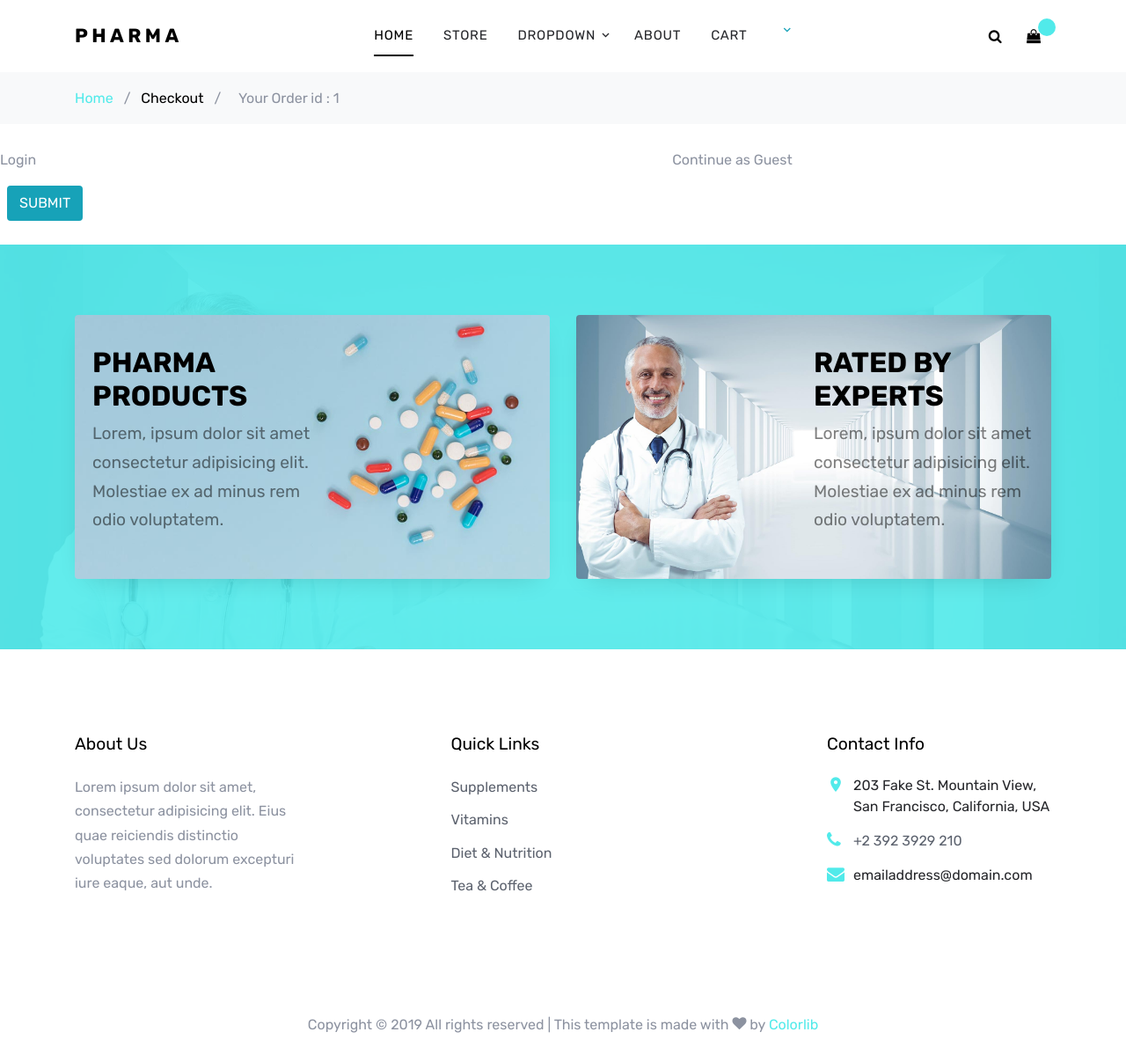
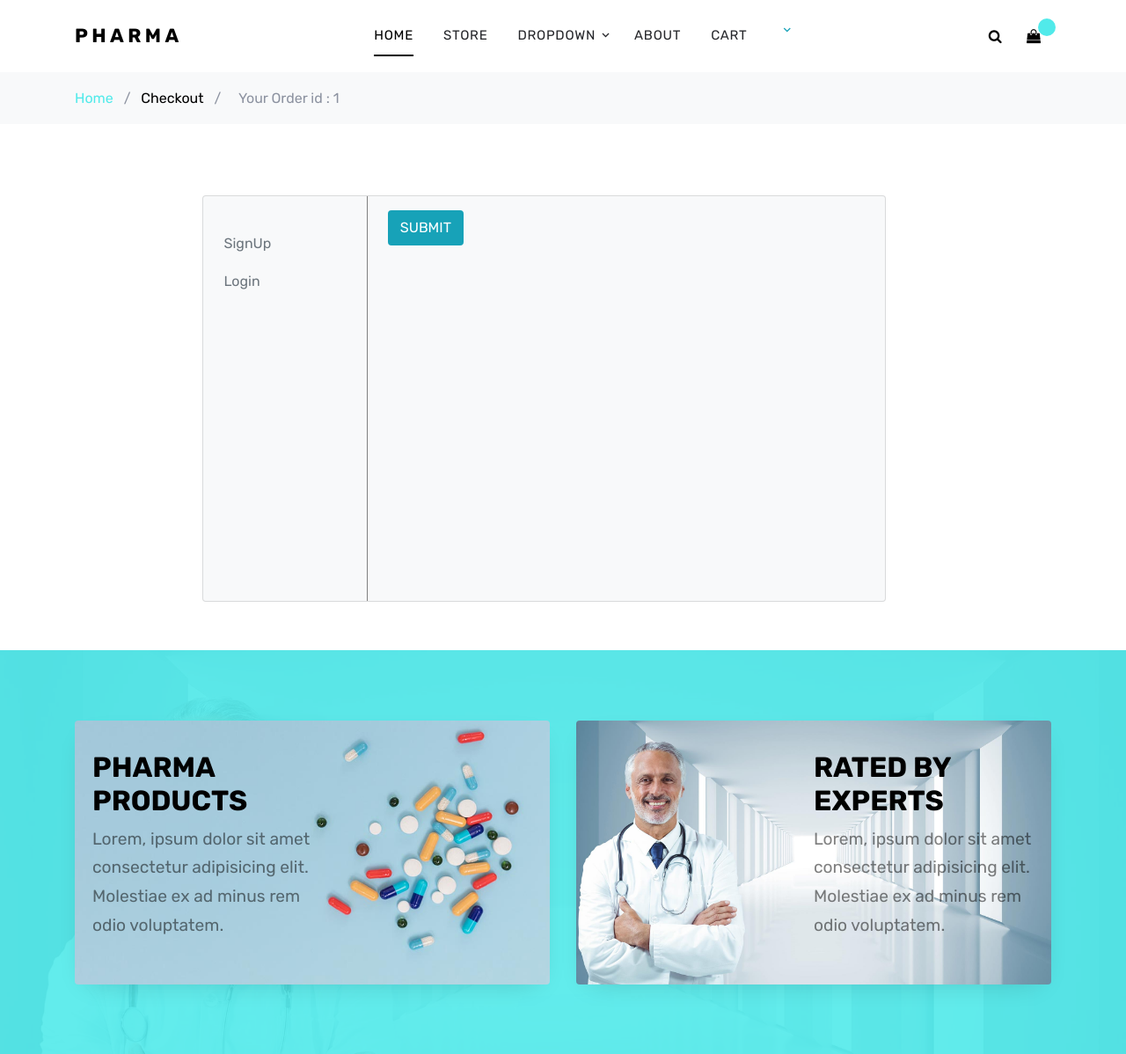
Before and after one commit to raju-ahammad/Medicine-store, a Django app: template pharma/templates/cart/checkout.html in a window 1280 px wide; the page is wider, and only the part inside the window is pictured. Shown: the top 1198 px of that part at 88% size. Before the commit the page ends 1174 px from the top of that part, so only its background shows below. Run offline with Django 3.2, Linux system fonts and the light colour scheme; the template is opened without the code that fills it: most values are stand-ins (such as "Sample title", 1, 10 or a date in 2020); some libraries are stand-ins or nearby versions; some web fonts are replaced.

Commit message:
Add existing file

```diff
--- a/pharma/adresse/views.py
+++ b/pharma/adresse/views.py
@@ -23,8 +23,8 @@ def checkout_address_create_view(request):
             instance.address_type = address_type
             instance.save()
 
-            request.session[address_type + "_address_id"] = instance.id
-            request.session["shipping_id"] = instance.id
+            #request.session[address_type + "_address_id"] = instance.id
+            request.session["shipping_adress_id"] = instance.id
             #print(address_type + "_address_id")
         else:
             print("Error here")
--- a/pharma/cart/urls.py
+++ b/pharma/cart/urls.py
@@ -6,4 +6,5 @@ urlpatterns = [
     path('cart/', views.cart_view, name='cart'),
     path('cheakout/', views.cheakout, name='cheakout'),
     path('cart_update/', views.cart_update, name='cart_update'),
+    path('cheakout/done', views.cheakout_done_view, name='cheakout_done'),
 ]
--- a/pharma/templates/cart/adcart.html
+++ b/pharma/templates/cart/adcart.html
@@ -2,8 +2,8 @@
   {% csrf_token %}
   <input type="hidden" name="product_id" value="{{ product.id }}">
   {% if product in cart.product.all %}
-  <button class="btn-success btn " type="submit" name="button">Remove</button>
+  <button class="btn-info btn " type="submit" name="button">Remove</button>
   {% else %}
-   <button class="btn btn-success" type="submit">AddTocart</button>
+   <button class="btn btn-info" type="submit">AddTocart</button>
   {% endif %}
 </form>
--- a/pharma/templates/cart/checkout.html
+++ b/pharma/templates/cart/checkout.html
@@ -16,16 +16,35 @@
 <br>
 <div class="">
   {% if not billing_profile %}
-      <div class="row">
-        <div class="col-sm-7">
-          <p>Login</p>
-          {% include 'cart/forms.html' with form=login_form next=request.build_absulate_uri %}
-        </div>
-        <br>
-        <div class="col-sm-3">
-           <p>Continue as Guest</p>
+      <br>
+      <br>
+      <div class="container ml-5 mr-4">
+        <div class="card bg-light " style="margin: auto; width: 70%;">
+          <div class="row">
+            <div class="col-sm-3 mt-3">
+              <div class="ml-4 mt-4">
+                {% if user.is_authenticated %}
+                <p class="mb-3" ><a class="text-secondary" href="{% url 'password_change' %}">Change Password </a></p>
+                <p class="mb-3" ><a class="text-secondary" href="{% url 'password_reset' %}"> Password Reset</a></p>
+                {% else %}
+                <p class="mb-3" ><a class="text-secondary" href="{% url 'signup' %}">SignUp </a></p>
+                <p class="mb-3" ><a class="text-secondary" href="{% url 'login' %}">Login </a></p>
+                {% endif %}
+
+              </div>
+
+            </div>
+            <div class="vl" style="border-left: 1px solid gray; height: 460px;" ></div>
+            <div class="col-sm-8 mt-3">
+              <div class="form">
+                {% include 'cart/forms.html' with form=login_form next=request.build_absulate_uri %}
+              </div>
+
+            </div>
+          </div>
         </div>
       </div>
+      <br>
       <br>
     {% else %}
        {% if not object.shipping_adress %}
@@ -48,14 +67,24 @@
            </div>
          </div>
          {% else %}
-         <div class="col-md-6">
 
-           <div class="row mb-5">
-             <div class="col-md-12">
-               <h2 class="h3 mb-3 text-black">Your Order</h2>
+           <div class="row">
+            <div class="col-md-8 mb-8 mb-md-0 m-auto">
+              <br>
+               <h2 class="h3 mb-3 text-black text-center">Your Order</h2>
                <div class="p-3 p-lg-5 border">
                  <table class="table site-block-order-table mb-5">
-                   <p class="text-center"> Order id : {{ object.order_id }}</p>
+                   <div class="text ml-4">
+                     <p> Name: {{ object.shipping_adress.first_name }} {{ object.shipping_adress.last_name }}</p>
+                     <p> Phone: {{ object.shipping_adress.phone }}</p>
+                     <p> Adress: {{ object.shipping_adress.adress_1 }}</p>
+                     <p class="text"> Order id : {{ object.order_id }}</p>
+
+                   </div>
+
+
+                   <br>
+                   <br>
                    <thead>
                      <th>Product</th>
                      <th>Total</th>
@@ -83,53 +112,19 @@
                    </tbody>
                  </table>
 
-                 <div class="border mb-3">
-                   <h3 class="h6 mb-0"><a class="d-block" data-toggle="collapse" href="#collapsebank" role="button"
-                       aria-expanded="false" aria-controls="collapsebank">Direct Bank Transfer</a></h3>
-
-                   <div class="collapse" id="collapsebank">
-                     <div class="py-2 px-4">
-                       <p class="mb-0">Make your payment directly into our bank account. Please use your Order ID as the
-                         payment reference. Your order won’t be shipped until the funds have cleared in our account.</p>
-                     </div>
-                   </div>
-                 </div>
-
-                 <div class="border mb-3">
-                   <h3 class="h6 mb-0"><a class="d-block" data-toggle="collapse" href="#collapsecheque" role="button"
-                       aria-expanded="false" aria-controls="collapsecheque">Cheque Payment</a></h3>
-
-                   <div class="collapse" id="collapsecheque">
-                     <div class="py-2 px-4">
-                       <p class="mb-0">Make your payment directly into our bank account. Please use your Order ID as the
-                         payment reference. Your order won’t be shipped until the funds have cleared in our account.</p>
-                     </div>
-                   </div>
-                 </div>
-
-                 <div class="border mb-5">
-                   <h3 class="h6 mb-0"><a class="d-block" data-toggle="collapse" href="#collapsepaypal" role="button"
-                       aria-expanded="false" aria-controls="collapsepaypal">Paypal</a></h3>
-
-                   <div class="collapse" id="collapsepaypal">
-                     <div class="py-2 px-4">
-                       <p class="mb-0">Make your payment directly into our bank account. Please use your Order ID as the
-                         payment reference. Your order won’t be shipped until the funds have cleared in our account.</p>
-                     </div>
-                   </div>
-                 </div>
 
                  <div class="form-group">
-                   <button class="btn btn-primary btn-lg btn-block" onclick="window.location='thankyou.html'">Place
-                     Order</button>
-                 </div>
+                   <form class="form" action="" method="POST">  {% csrf_token %}
+                     <button class="btn btn-primary btn-lg btn-block" type="submit">Place
+                       Order</button>
+                   </form>
+
 
                </div>
              </div>
            </div>
 
          </div>
-       </div>
 
        {% endif %}
      </div>
--- a/pharma/templates/product/detail.html
+++ b/pharma/templates/product/detail.html
@@ -2,6 +2,8 @@
 {% load static %}
 {% block title %} products {% endblock %}
 {% block content %}
+
+
     <div class="bg-light py-3">
       <div class="container">
         <div class="row">
@@ -43,7 +45,7 @@
           </div>
             <p>{{ cart }}</p>
             {% include 'cart/adcart.html' with product=object cart=cart %}
-      </div>
+
             <div class="mt-5">
               <ul class="nav nav-pills mb-3 custom-pill" id="pills-tab" role="tablist">
                 <li class="nav-item">
```
Also changed, not shown: pharma/cart/views.py (+15 -2 lines), pharma/orders/models.py (+18 -1 lines), pharma/templates/cart/thankyou.html (added, +31 -0 lines), pharma/db.sqlite3. Lines whose indentation alone changed are shown as unchanged.
